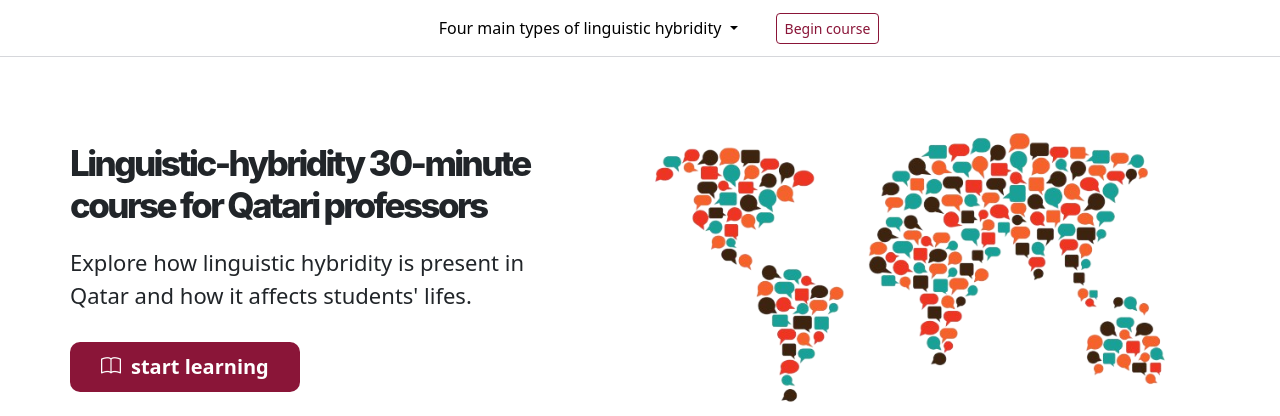
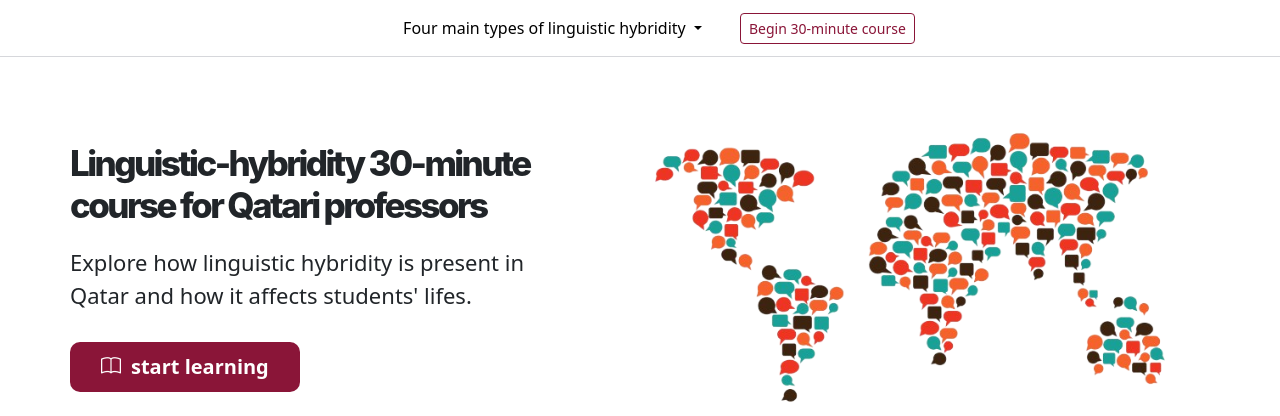
Before and after one commit to marcosavi/oasis-hackaton, a Django app: page / in a window 1280 px wide. Shown: the top 416 px of the page. Run offline with Django 4.2, Linux system fonts and the light colour scheme; some web fonts are replaced.

Commit message:
Begin 30-minute course

```diff
--- a/templates/base.html
+++ b/templates/base.html
@@ -75,7 +75,7 @@
                     </ul>
                     <div class="button-header">
                         {% if not user.is_authenticated %}
-                          <a href="#"><button type="button" class="btn btn-sm btn-second">Begin course</button></a>
+                          <a href="#"><button type="button" class="btn btn-sm btn-second">Begin 30-minute course</button></a>
                         {% else %}
                           <a href="#"><button type="button" class="btn btn-sm btn-second">Sair</button></a>
                         {% endif %}
```
